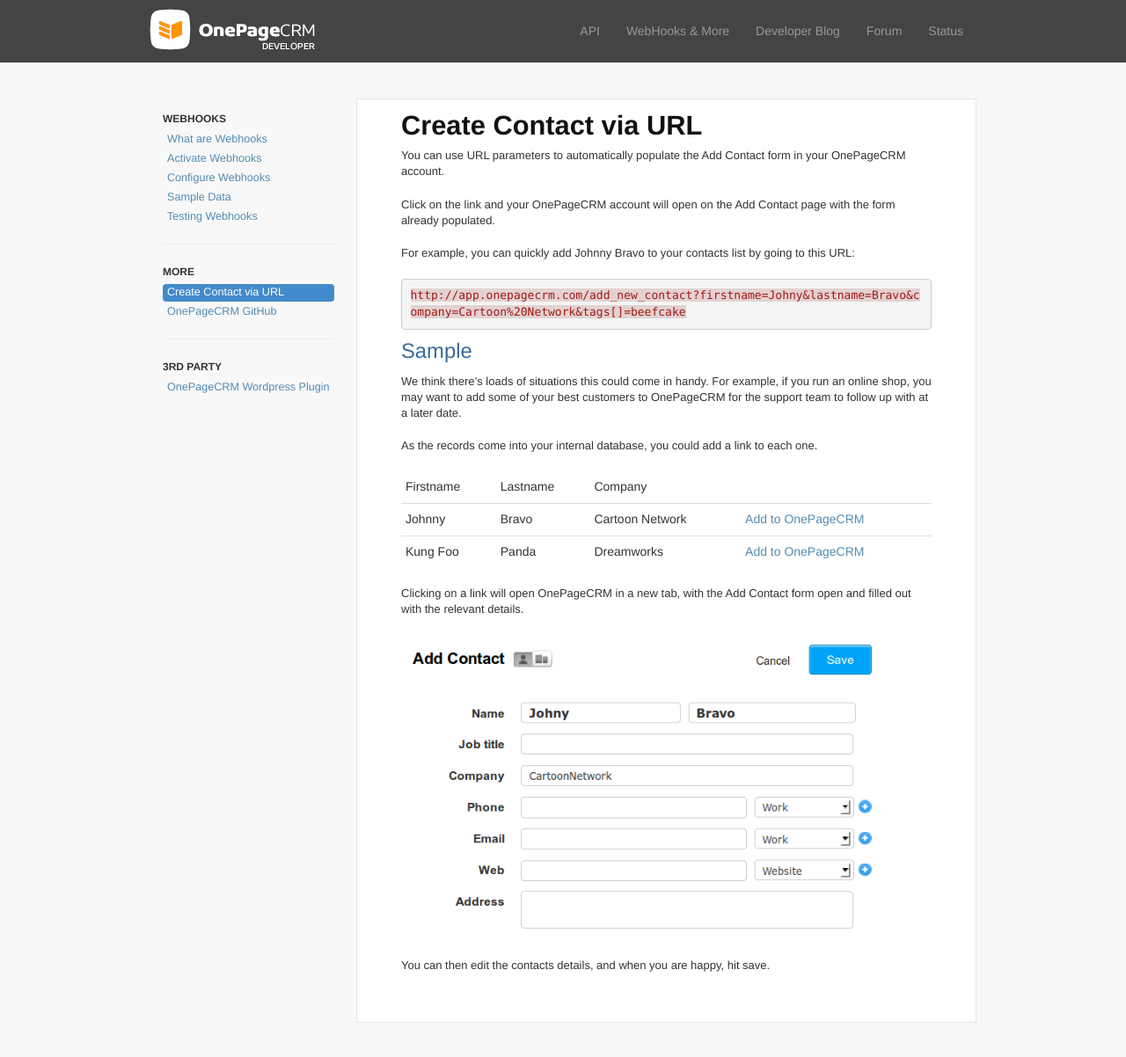
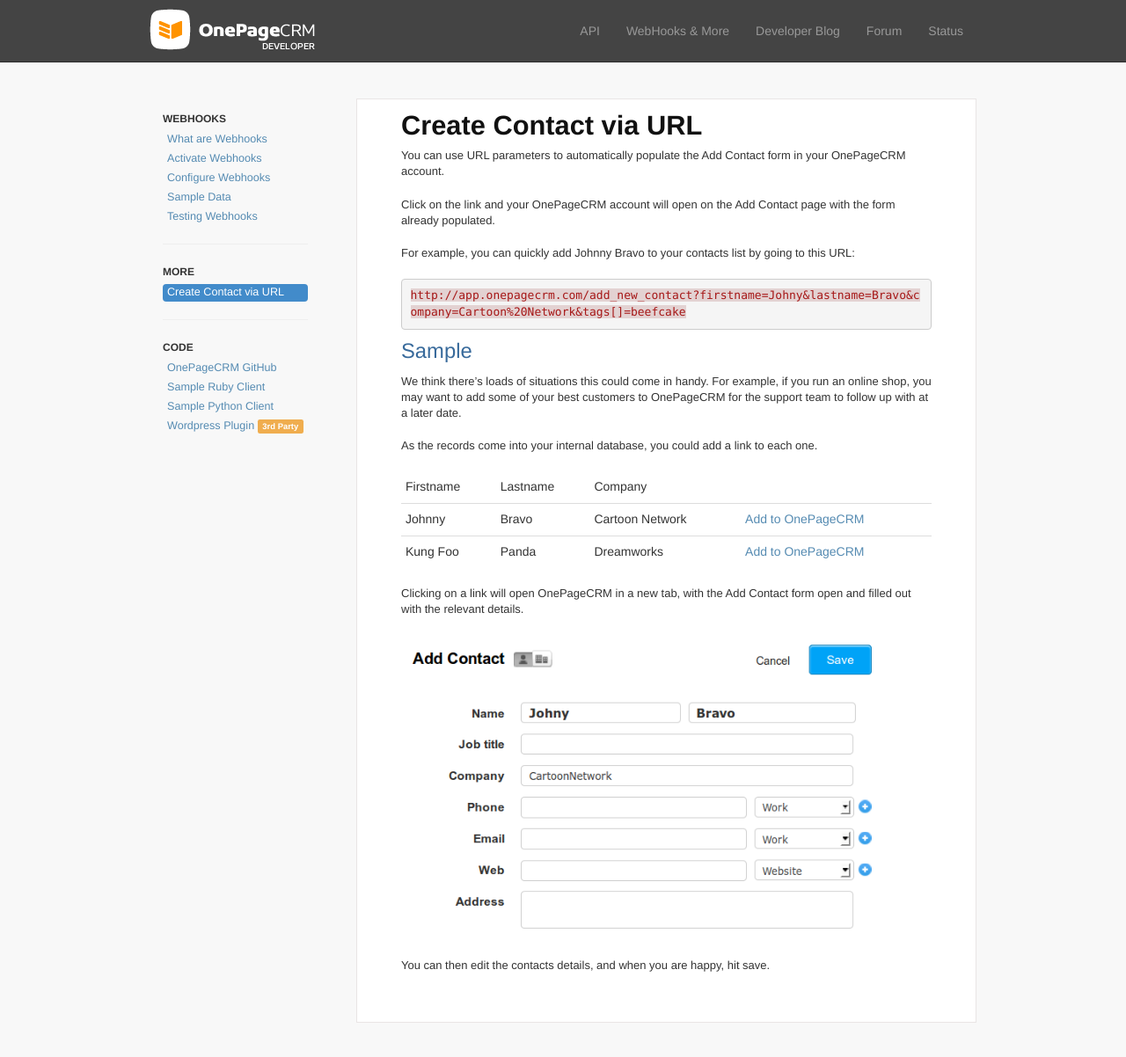
Before and after one commit to OnePageCRM/OnePageCRM.github.io, a Jekyll site: the page built from webhooksmore/quickcreateurlparams.md, in a window 1280 px wide and 1233 px high. Shown: the top 1202 px of the window at 88% size. Built offline with Jekyll 4.4.1, drawn with Linux system fonts in a browser that asks for light colours; nearby versions of some CDN libraries; Markdown is read by kramdown in place of the engine named in the settings.

Commit message:
moved around webhooks + more menus

```diff
--- a/_includes/webhook_navigation.html
+++ b/_includes/webhook_navigation.html
@@ -23,14 +23,20 @@
         <li {% if page.url == '/webhooksmore/quickcreateurlparams.html'%} class="active" {% endif %}>
             <a href="quickcreateurlparams.html">Create Contact via URL</a>
         </li>
+
+        <hr></hr>
+        <li class="disabled"> Code </li>
         <li>
             <a target="blank" href="https://github.com/OnePageCRM">OnePageCRM GitHub</a>
         </li>
-
-        <hr></hr>
-        <li class="disabled"> 3rd Party </li>
+        <li>
+            <a target="blank" href="https://github.com/OnePageCRM/ruby-client">Sample Ruby Client</a>
+        </li>
+        <li>
+            <a target="blank" href="https://github.com/OnePageCRM/python-sample">Sample Python Client</a>
+        </li>
          <li>
-            <a target="blank" href="https://github.com/davekelly/aaOnepageCrm">OnePageCRM Wordpress Plugin</a>
+            <a target="blank" href="https://github.com/davekelly/aaOnepageCrm">Wordpress Plugin <span class="label label-warning">3rd Party </span></a>
         </li>
     </ul>
 </div>
```
